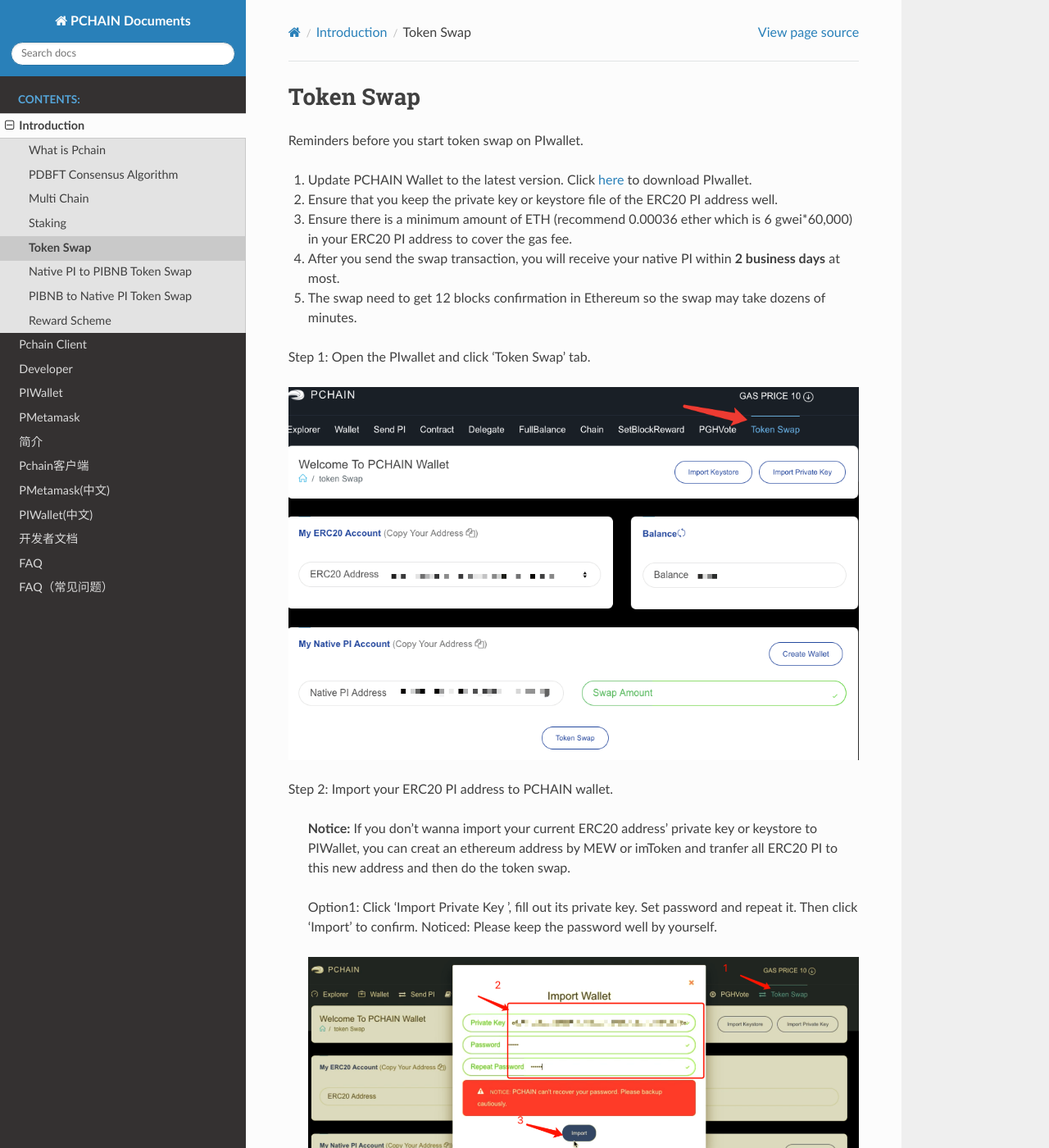
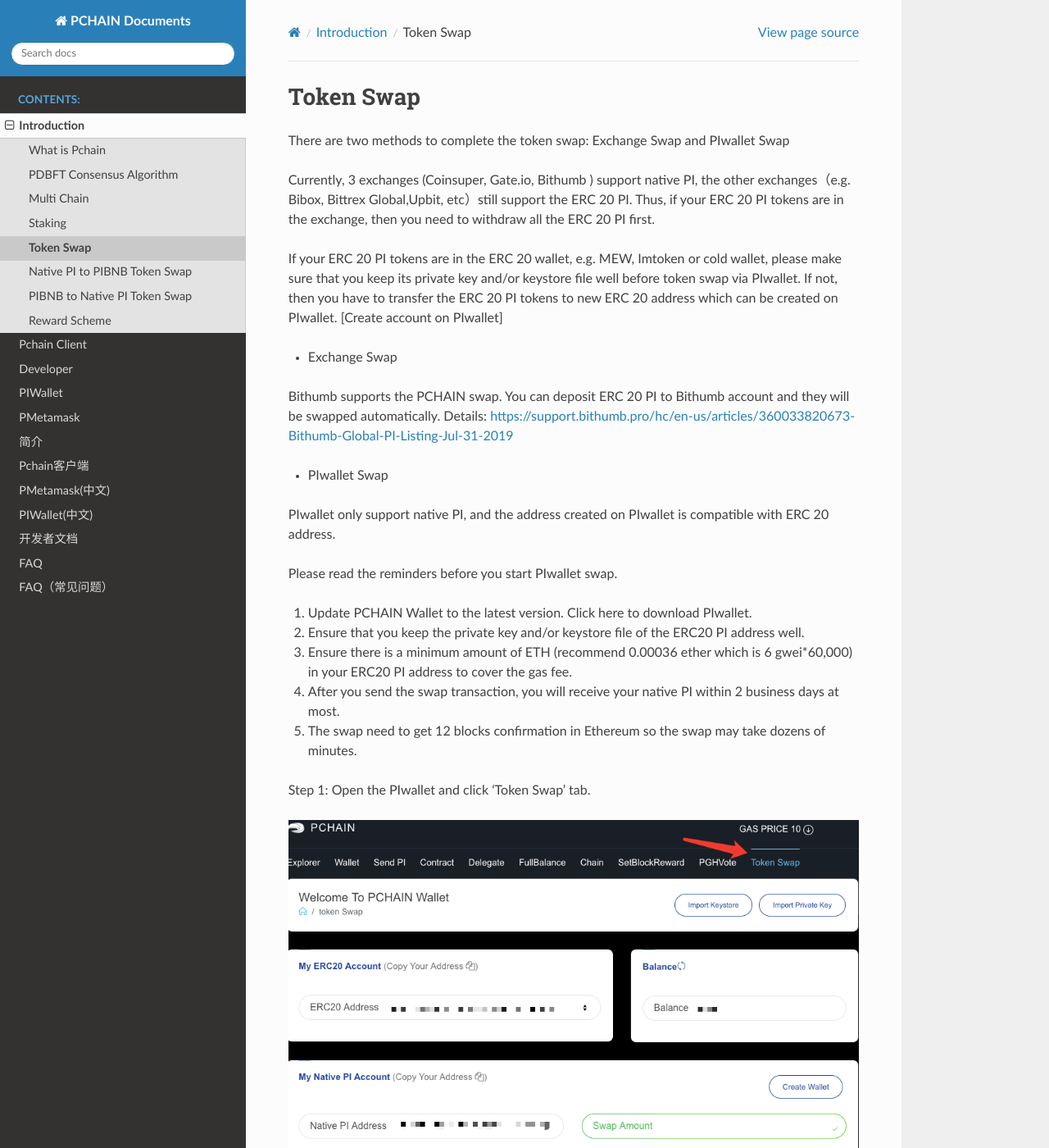
Before and after one commit to pchain-org/pchain-guide, a Sphinx documentation site: the page built from pchaindoc/source/introduction/tokenswap.rst, in a window 1280 px wide and 1400 px high. Shown: the whole window at 82% size. Built offline with Sphinx 7.4.7 and the Read the Docs theme 2.0.0, drawn with Linux system fonts in a browser that asks for light colours; pages that are not in the unit, such as notebooks, are missing from menus.

Commit message:
Update tokenswap.rst

```diff
--- a/pchaindoc/source/introduction/tokenswap.rst
+++ b/pchaindoc/source/introduction/tokenswap.rst
@@ -4,12 +4,25 @@
 Token Swap
 ==========
 
-Reminders before you start token swap on PIwallet.
+There are two methods to complete the token swap: Exchange Swap and PIwallet Swap
 
-1. Update PCHAIN Wallet to the latest version. Click `here <https://github.com/pchain-org/wallet/releases>`_ to download PIwallet.
-2. Ensure that you keep the private key or keystore file of the ERC20 PI address well.
+Currently, 3 exchanges (Coinsuper, Gate.io, Bithumb ) support native PI, the other exchanges（e.g. Bibox, Bittrex Global,Upbit, etc）still support the ERC 20 PI. Thus, if your ERC 20 PI tokens are in the exchange, then you need to withdraw all the ERC 20 PI first.
+
+If your ERC 20 PI tokens are in the ERC 20 wallet, e.g. MEW, Imtoken or cold wallet, please make sure that you keep its private key and/or keystore file well before token swap via PIwallet. If not, then you have to transfer the ERC 20 PI tokens to new ERC 20 address which can be created on PIwallet. [Create account on PIwallet]
+
+- Exchange Swap
+Bithumb supports the PCHAIN swap. You can deposit ERC 20 PI to Bithumb account and they will be swapped automatically.
+Details: https://support.bithumb.pro/hc/en-us/articles/360033820673-Bithumb-Global-PI-Listing-Jul-31-2019
+
+- PIwallet Swap
+PIwallet only support native PI, and the address created on PIwallet is compatible with ERC 20 address.
+
+Please read the reminders before you start PIwallet swap.
+
+1. Update PCHAIN Wallet to the latest version. Click here to download PIwallet.
+2. Ensure that you keep the private key and/or keystore file of the ERC20 PI address well.
 3. Ensure there is a minimum amount of ETH (recommend 0.00036 ether which is 6 gwei*60,000) in your ERC20 PI address to cover the gas fee.
-4. After you send the swap transaction, you will receive your native PI within **2 business days** at most.
+4. After you send the swap transaction, you will receive your native PI within 2 business days at most.
 5. The swap need to get 12 blocks confirmation in Ethereum so the swap may take dozens of minutes.
 
 Step 1: Open the PIwallet and click ‘Token Swap’ tab.
```
